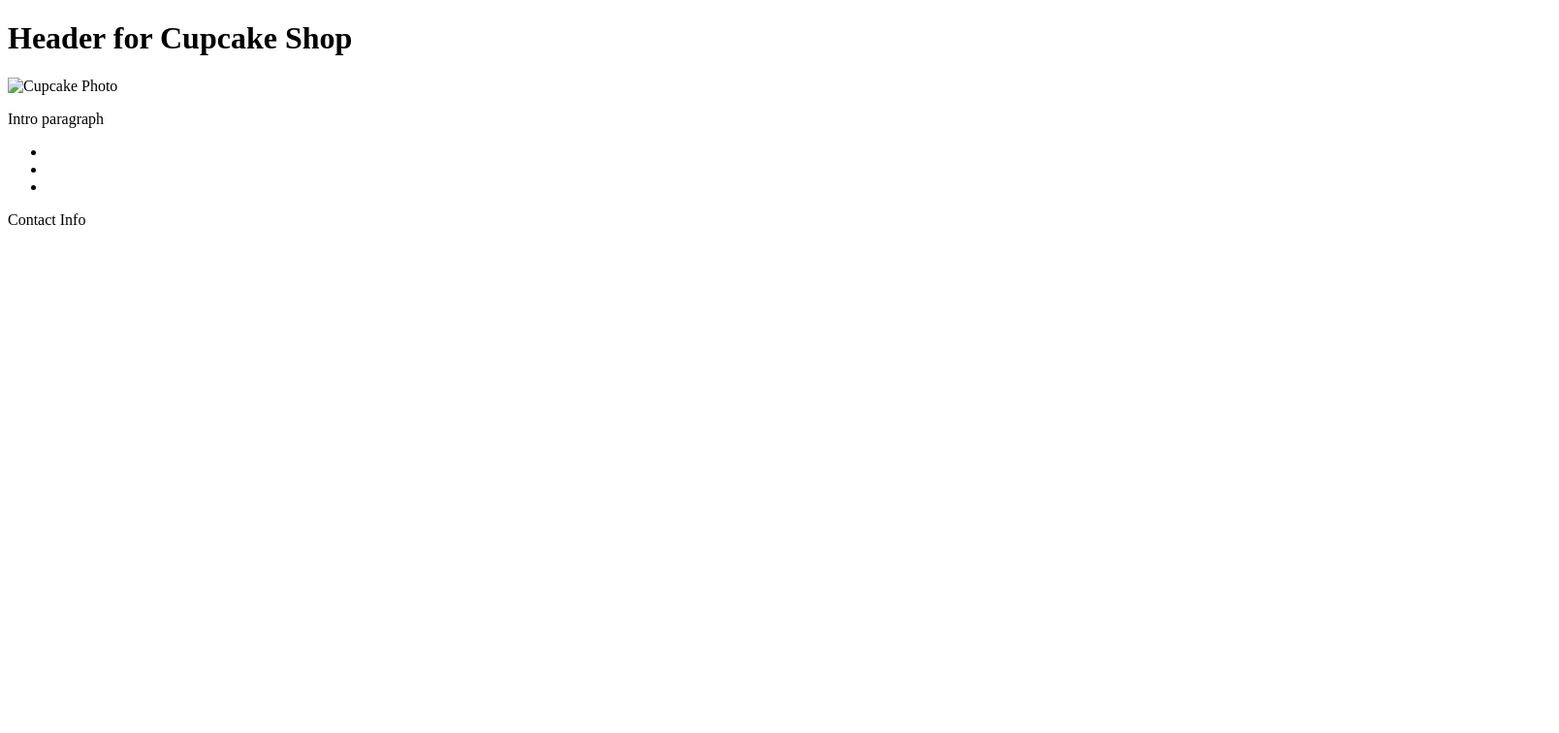
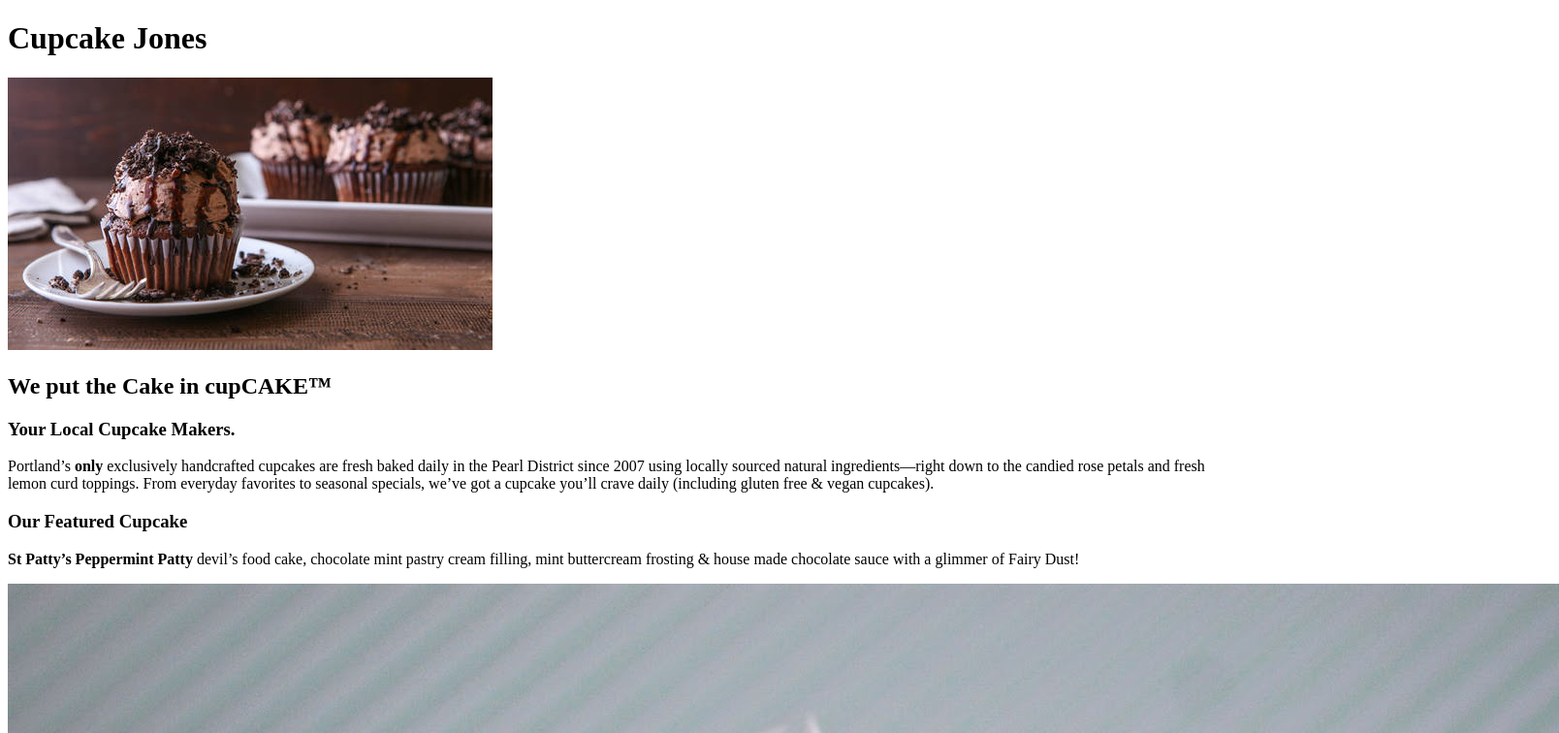
Before and after one commit to aaronakbarimort/cupcakes, a plain HTML site: page index.html in a window 1280 px wide. Shown: the top 756 px of the page at 97% size, 1608 px wide, since content can reach past the window. Drawn offline with Linux system fonts and the light colour scheme.

Commit message:
Add photos, class tags, body copy, nav links.

```diff
--- a/index.html
+++ b/index.html
@@ -3,17 +3,23 @@
   <head>
     <link rel="stylesheet" href="css/styles.css">
     <meta charset="utf-8">
-    <title>Cupcakes!</title>
+    <title>Cupcake Jones</title>
   </head>
   <body>
-    <h1>Header for Cupcake Shop</h1>
-    <img src="" alt="Cupcake Photo">
-    <p>Intro paragraph</p>
+    <h1>Cupcake Jones</h1>
+    <img src="img/cupcake-header.jpg" alt="Cupcake Photo">
+    <h2>We put the Cake in cupCAKE&trade;</h2>
+    <h3>Your Local Cupcake Makers.</h3>
+    <p>Portland’s <strong class="flashy">only</strong> exclusively handcrafted cupcakes are fresh baked daily in the Pearl District since 2007 using locally sourced natural ingredients—right down to the candied rose petals and fresh lemon curd toppings. From everyday favorites to seasonal specials, we’ve got a cupcake you’ll crave daily (including gluten free & vegan cupcakes).</p>
+    <h3>Our Featured Cupcake</h3>
+    <p><strong class="best">St Patty’s Peppermint Patty</strong>
+      devil’s food cake, chocolate mint pastry cream filling, mint buttercream frosting & house made chocolate sauce with a glimmer of Fairy Dust!</p>
+    <img src="img/st-patty-cupcake.jpg" alt="St. Patty's Day Cupcake">
+    <p>Connect With Us!</p>
     <ul>
-      <li></li>
-      <li></li>
-      <li></li>
+      <li>MENU</li>
+      <li>ABOUT</li>
+      <li>CONTACT</li>
     </ul>
-    <p>Contact Info </p>
   </body>
 </html>
```
Also changed, not shown: img/cupcake-header.jpg (added), img/st-patty-cupcake.jpg (added).
